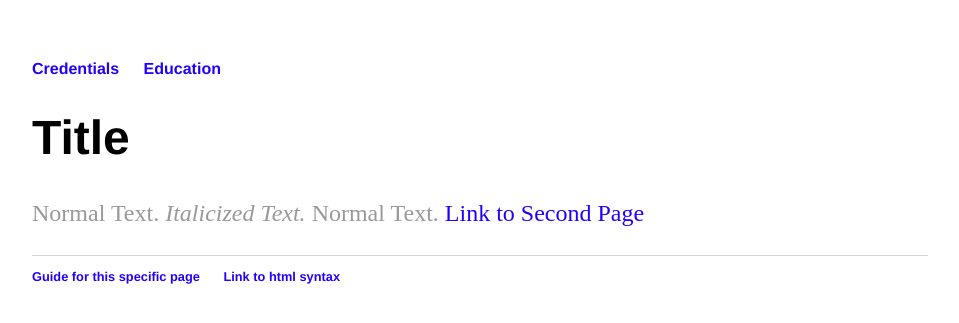
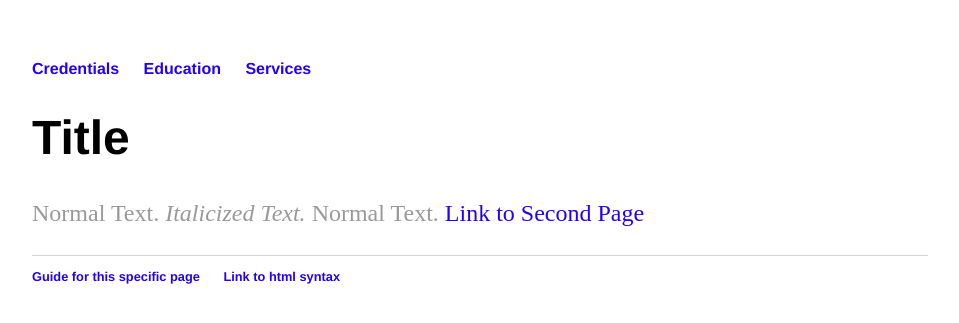
Before and after one commit to ShadowHazel/ShadowHazel.github.io, a Jekyll site: the page built from index.html, in a window 1280 px wide. Shown: the top 323 px of the page, without its empty margins (160-1119 px from the left). Built offline with Jekyll 4.4.1, drawn with Linux system fonts in a browser that asks for light colours.

Commit message:
Update default.html

```diff
--- a/_layouts/default.html
+++ b/_layouts/default.html
@@ -13,6 +13,7 @@
 	        		<li><a href="/blog">Fourth Page</a></li>-->
 				<li><a href="/cred">Credentials</a></li>
 				<li><a href="/edu">Education</a></li>
+				<li><a href="/serv">Services</a></li>
 	    		</ul>
 			</nav>
 			<div class="container">
```
